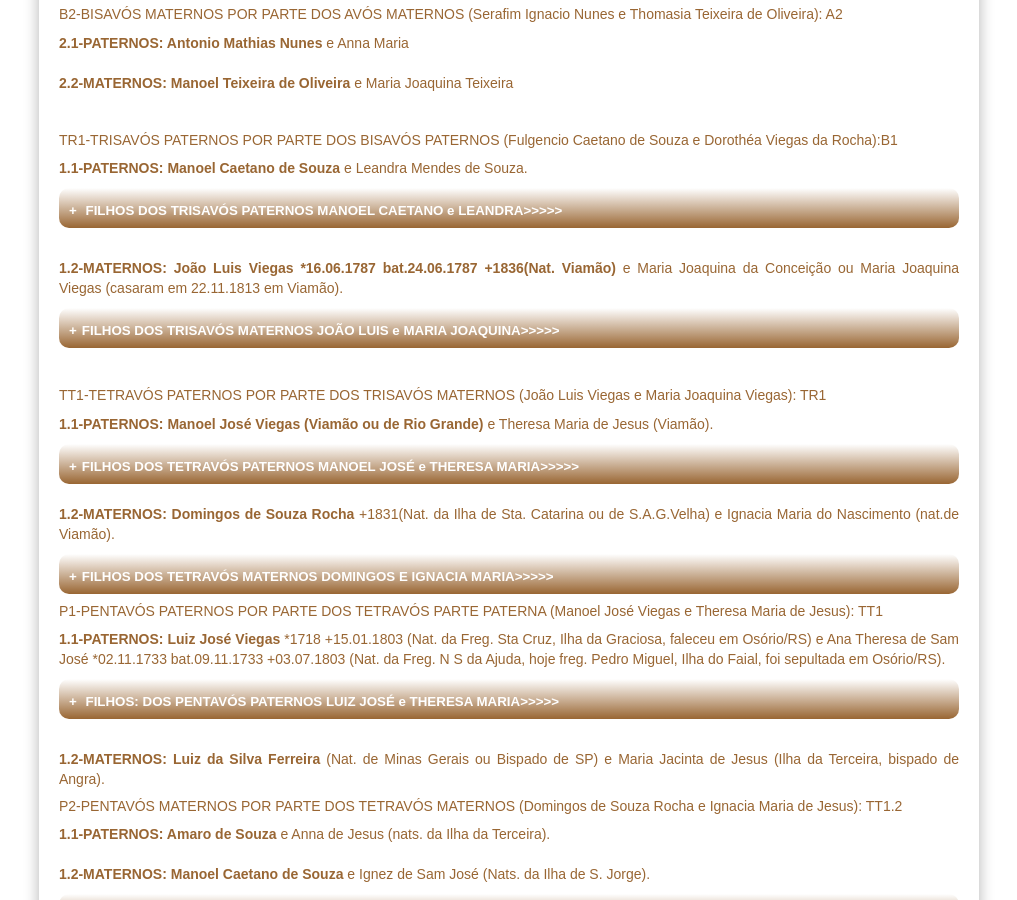
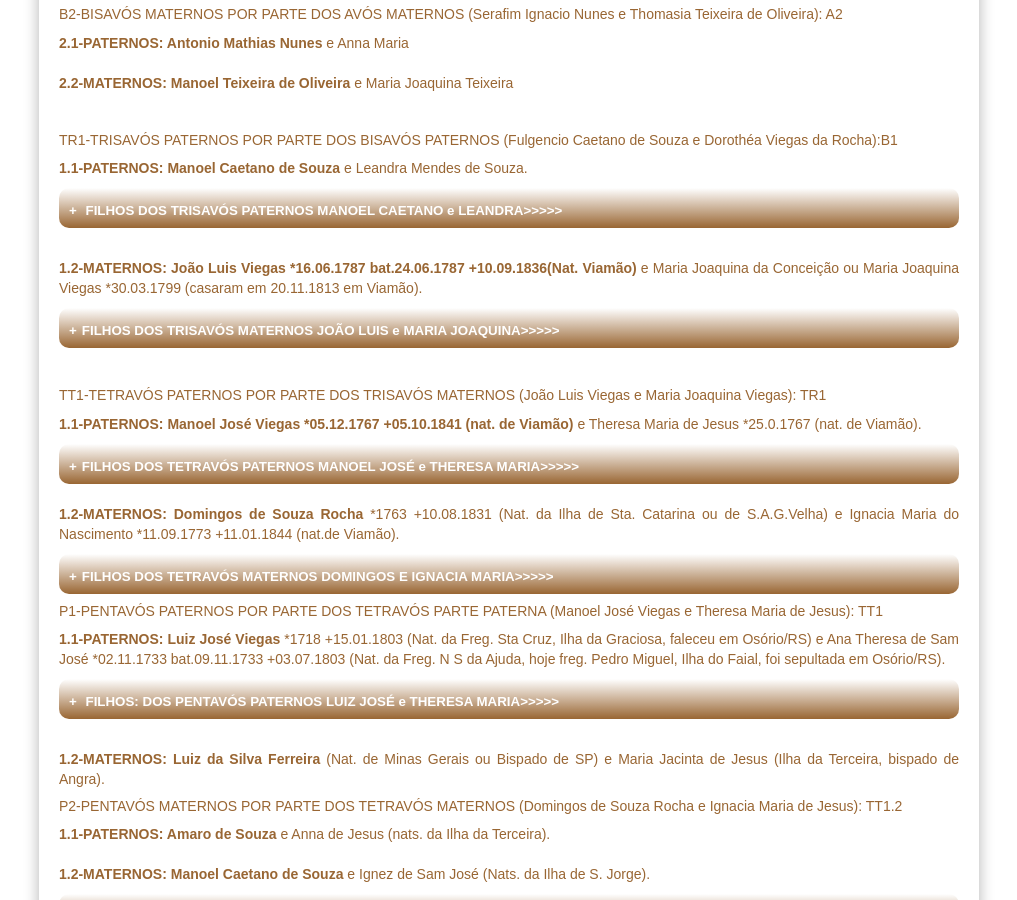
Before and after one commit to claudiovargas1955/claudiovargas1955.github.io, a Jekyll site: the page built from _pages/genealogia-da-familia-viegas.html, in a window 1280 px wide and 900 px high, scrolled down 1340 px. Shown: the whole window, without its empty margins (131-1148 px from the left). Built offline with Jekyll 4.4.1, drawn with Linux system fonts in a browser that asks for light colours; some web fonts are replaced.

Commit message:
Update genealogia-da-familia-viegas.html

```diff
--- a/_pages/genealogia-da-familia-viegas.html
+++ b/_pages/genealogia-da-familia-viegas.html
@@ -272,8 +272,8 @@ Rosa de Jesus).<b>FILHOS: </b><br/>
 
 <details><b><summary> FILHOS DOS TRISAVÓS PATERNOS MANOEL CAETANO e LEANDRA>>>>></b></summary></p><br/>
 <p> <b>(1.1.1)Fulgencio: </b>(casou em 17.12.1855 com Dorothéa Viegas da Rocha).</details></p><br/>
-<p><b>1.2-MATERNOS: João Luis Viegas *16.06.1787 bat.24.06.1787 +1836(Nat. Viamão) </b> e Maria Joaquina da Conceição ou Maria Joaquina
-Viegas (casaram em 22.11.1813 em Viamão).
+<p><b>1.2-MATERNOS: João Luis Viegas *16.06.1787 bat.24.06.1787 +10.09.1836(Nat. Viamão) </b> e Maria Joaquina da Conceição ou
+Maria Joaquina Viegas *30.03.1799 (casaram em 20.11.1813 em Viamão).
 <details><summary><b>FILHOS DOS TRISAVÓS MATERNOS JOÃO LUIS e MARIA JOAQUINA>>>>></b></summary><br/>
 <p> <b>(1.2.1)Clarinda Maria de Souza:</b> (Casou em 28.10.1854 com Justino Antonio de Oliveira, filho de José Domingos de Oliveira e
 de Margarida Antonia de Jesus).<br/><br/>
@@ -328,7 +328,8 @@ Francisco de  Oliveira e Anna Rosa de Jesus, nat. da Freg. de N.S. da Conceiçã
 <b>(1.2.6)Bernardina:</b> *12.12.1818 bat.20.12.1818
 </details></p><br>
 <p> <h5>TT1-TETRAVÓS PATERNOS POR PARTE DOS TRISAVÓS MATERNOS (João Luis Viegas e Maria Joaquina Viegas): TR1 </h5>
-<p><b>1.1-PATERNOS: Manoel José Viegas (Viamão ou de Rio Grande) </b>e Theresa Maria de Jesus (Viamão).
+<p><b>1.1-PATERNOS: Manoel José Viegas *05.12.1767 +05.10.1841 (nat. de Viamão) </b>e Theresa Maria de Jesus *25.0.1767
+(nat. de Viamão).
 <details><summary><b>FILHOS DOS TETRAVÓS PATERNOS MANOEL JOSÉ e THERESA MARIA>>>>></b></summary><br/>
 <p><b>(1.1.1)José Luiz Viegas </b>(casou em 13.02.1830 com Laura Maria de Jesus, filha de Cipriano Soares de Souza e Maria Joaquina da
 Conceição, nat.de Viamão). <b>FILHOS:</b><br/>
@@ -350,8 +351,8 @@ Sousa Rocha e de Maria Joaquina da Conceição). <b>FILHOS:</b><br/>
 <b>(1.1.9)Florisbella Maria de Jesus:</b></details><br/>
 
 
-<p><b>1.2-MATERNOS: Domingos de Souza Rocha </b>+1831(Nat. da Ilha de Sta. Catarina ou de S.A.G.Velha) e Ignacia Maria do Nascimento
-(nat.de Viamão).
+<p><b>1.2-MATERNOS: Domingos de Souza Rocha </b>*1763 +10.08.1831 (Nat. da Ilha de Sta. Catarina ou de S.A.G.Velha) e Ignacia Maria do
+Nascimento *11.09.1773 +11.01.1844 (nat.de Viamão).
 <details><summary><b>FILHOS DOS TETRAVÓS MATERNOS DOMINGOS E IGNACIA MARIA>>>>></summary><br/>
 <p><b>(1.2.1)José de Souza Rocha: </b>(Ambos nats. de Viamão, casou em 03.02.1830 com Maria Anna de Jesus, filha de Miguel Soares de
 Souza e Feliciana Maria de Jesus).<br/><br/>
```
